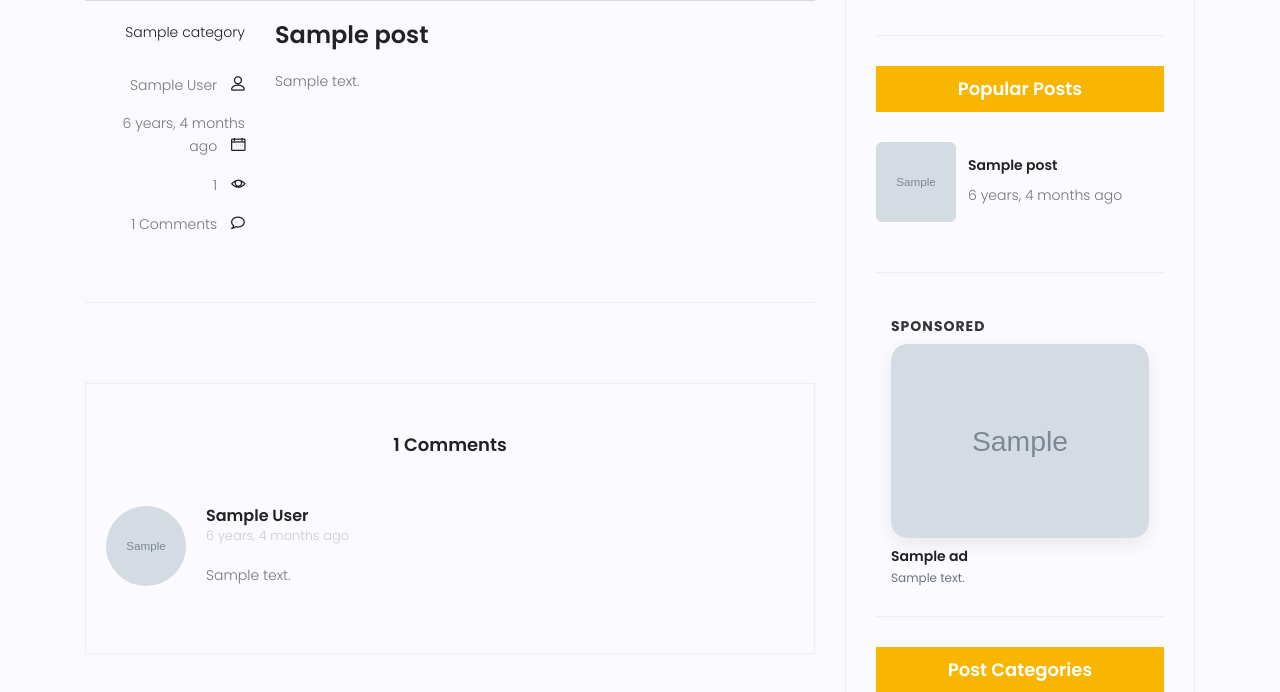
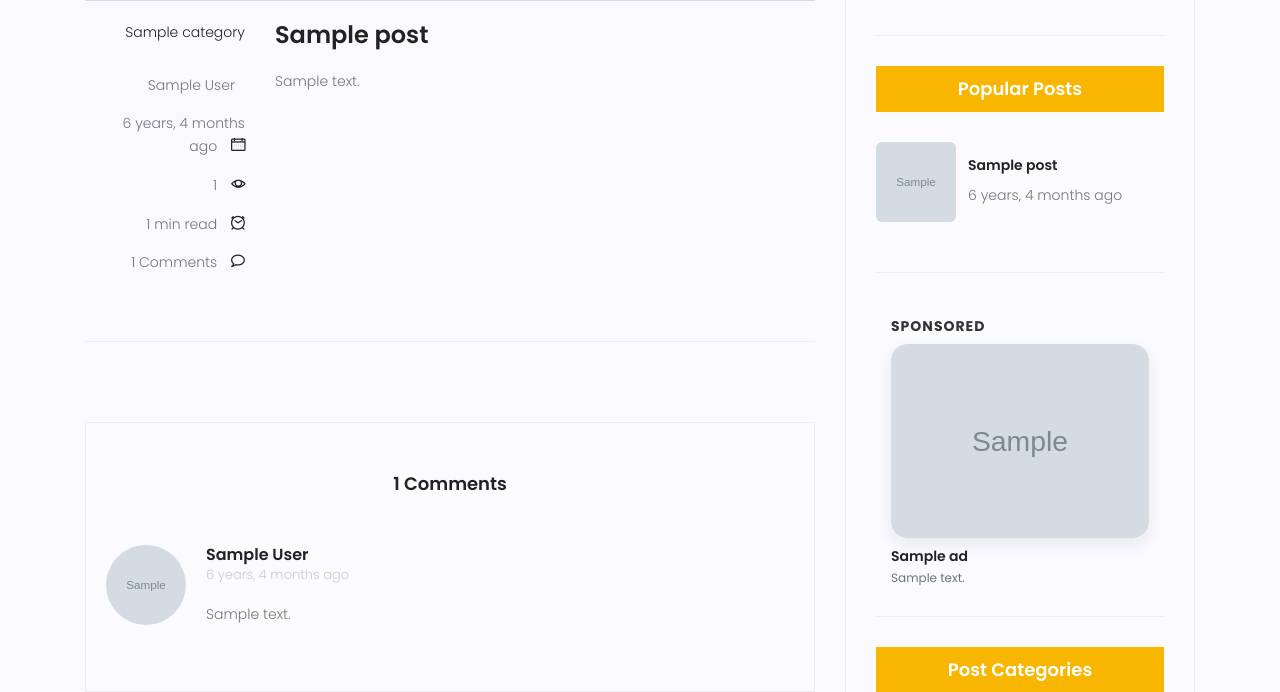
Before and after one commit to Paradoxel/django-blog, a Django app: a page that uses templates/blog/blog-single.html in a window 1280 px wide. Shown: the part 967-1659 px from the top of the page. Run offline with Django 5.2, Linux system fonts and the light colour scheme; tables that the repository leaves empty hold one stand-in row (values such as "Sample post"); grey boxes marked "Sample" are stand-in pictures; some libraries are stand-ins or nearby versions.

Commit message:
feat(blog): add reading time estimation method to post model and templates

```diff
--- a/apps/blog/models.py
+++ b/apps/blog/models.py
@@ -40,7 +40,6 @@ class Category(models.Model):
 
     def __str__(self):
         return self.name
-
 
 class PostQuerySet(models.QuerySet):
     """
@@ -147,6 +146,12 @@ class Post(models.Model):
     def get_absolute_url(self):
         return reverse("blog:detail", kwargs={"slug": self.slug})
 
+    def reading_time(self):
+        """Estimate reading time based on average 200 words per minute."""
+        word_count = len(self.content.split())
+        minutes = max(1, round(word_count / 200))
+        return minutes
+
 
 
 class CommentQuerySet(models.QuerySet):
--- a/templates/blog/blog-home.html
+++ b/templates/blog/blog-home.html
@@ -108,6 +108,7 @@
 										<p class="user-name col-lg-12 col-md-12 col-6">  <a href="{% url 'blog:author' post.author.pk %}">{{post.author.get_full_name}}</a> <span class="lnr lnr-user"></span></p>
 										<p class="date col-lg-12 col-md-12 col-6"><a href="#">{{ post.published_date|naturaltime }}</a> <span class="lnr lnr-calendar-full"></span></p>
 										<p class="view col-lg-12 col-md-12 col-6"><a href="#">{{ post.view_count|format_views }}</a> <span class="lnr lnr-eye"></span></p>
+										<p class="view col-lg-12 col-md-12 col-6"><a href="#">{{ post.reading_time }} min read</a> <span class="lnr lnr-clock"></span></p>
 										<p class="comments col-lg-12 col-md-12 col-6"> <a href="{% url 'blog:detail' post.slug %}#comments">{{ post.comments.approved.count }} Comments</a> <span class="lnr lnr-bubble"></span></p>
 									</div>
 								</div>
--- a/templates/blog/blog-single.html
+++ b/templates/blog/blog-single.html
@@ -56,7 +56,7 @@
             </ul>
             <div class="user-details row">
               <p class="user-name col-lg-12 col-md-12 col-6">
-                <a href="#">{{post.author.get_full_name}}</a> <span class="lnr lnr-user"></span>
+                <a href="{% url 'blog:author' post.author.pk %}">{{post.author.get_full_name}}</a>
               </p>
               <p class="date col-lg-12 col-md-12 col-6">
                 <a href="#">{{ post.published_date|naturaltime }}</a>
@@ -65,6 +65,10 @@
               <p class="view col-lg-12 col-md-12 col-6">
                 <a href="#">{{ post.view_count|format_views }}</a> <span class="lnr lnr-eye"></span>
               </p>
+                <p class="view col-lg-12 col-md-12 col-6">
+                    <a href="#">{{ post.reading_time }} min read</a>
+                    <span class="lnr lnr-clock"></span>
+                </p>
               <p class="comments col-lg-12 col-md-12 col-6">
                 <a href="#">{{comments.count}} Comments</a> <span class="lnr lnr-bubble"></span>
               </p>
```
